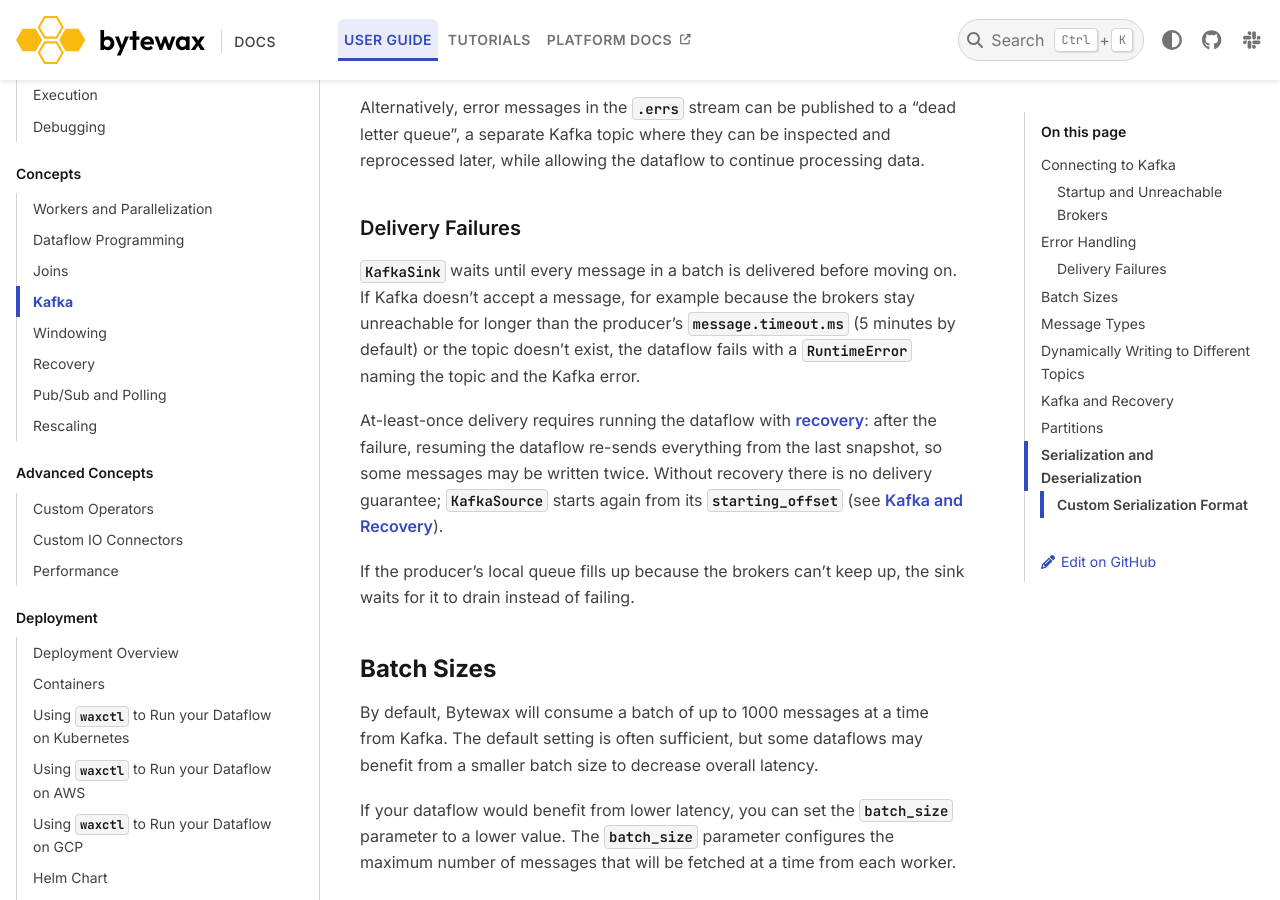
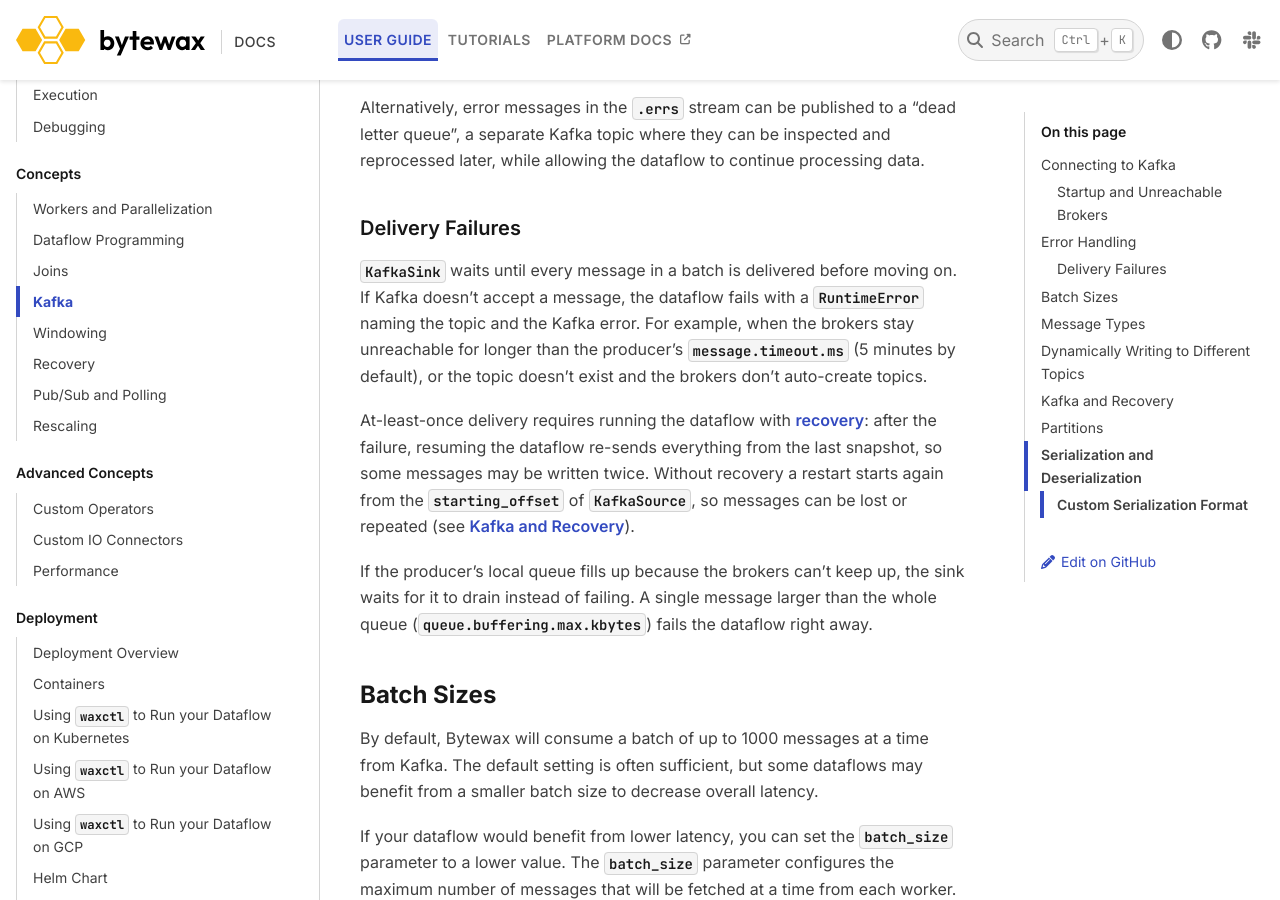
Before and after one commit to bytewax/bytewax, a Sphinx documentation site: the page built from docs/guide/concepts/kafka.md, in a window 1280 px wide and 900 px high, scrolled down 1843 px. Built offline with Sphinx 7.4.7 and the PyData theme 0.15.4, drawn with Linux system fonts in a browser that asks for light colours; pages that are not in the unit, such as notebooks, are missing from menus; comment, search, counter and statistics services are not loaded; some of the changed text lies outside the part shown.

Commit message:
Don't raise from KafkaSink.close; fail fast on oversized messages
Fixes for cases the delivery change got wrong:

- `close` no longer raises. `write_batch` already flushes and raises
  on failed deliveries, and Rust calls `close` from a destructor,
  including while unwinding from a failed `write_batch`, where a
  second exception aborts the process (exit 134) without printing
  either error. After a failed write, `close` purges the queue
  instead of waiting up to `message.timeout.ms`: resuming re-sends
  those messages anyway.
- When `produce` raises `BufferError` with nothing queued, the
  message alone is larger than the local queue
  (`queue.buffering.max.kbytes`) and waiting can't help; raise a
  `RuntimeError` saying so instead of retrying forever.
- Errors `produce` raises synchronously (e.g. a message bigger than
  `message.max.bytes`) are re-raised as a `RuntimeError` naming the
  topic, like failed deliveries.
- An `on_delivery` callback passed in `add_config` is called again;
  the per-message callback used to replace it.

Docs: merge the new note about broker-side auto-committed offsets
into the existing paragraph after the consumer-group example and say
they can skip or repeat messages; note that a missing topic only
fails when the brokers don't auto-create topics; say that without
recovery messages can be lost or repeated.

Signed-off-by: Mykyta Bozhenko <21245729+cheeeee@users.noreply.github.com>

```diff
--- a/docs/guide/concepts/kafka.md
+++ b/docs/guide/concepts/kafka.md
@@ -96,20 +96,24 @@
 
 {py:obj}`~bytewax.connectors.kafka.KafkaSink` waits until every
 message in a batch is delivered before moving on. If Kafka doesn't
-accept a message, for example because the brokers stay unreachable for
-longer than the producer's `message.timeout.ms` (5 minutes by default)
-or the topic doesn't exist, the dataflow fails with a `RuntimeError`
-naming the topic and the Kafka error.
+accept a message, the dataflow fails with a `RuntimeError` naming the
+topic and the Kafka error. For example, when the brokers stay
+unreachable for longer than the producer's `message.timeout.ms` (5
+minutes by default), or the topic doesn't exist and the brokers don't
+auto-create topics.
 
 At-least-once delivery requires running the dataflow with
 [recovery](#xref-recovery): after the failure, resuming the dataflow
 re-sends everything from the last snapshot, so some messages may be
-written twice. Without recovery there is no delivery guarantee;
-{py:obj}`~bytewax.connectors.kafka.KafkaSource` starts again from its
-`starting_offset` (see [Kafka and Recovery](#xref-kafka-recovery)).
+written twice. Without recovery a restart starts again from the
+`starting_offset` of
+{py:obj}`~bytewax.connectors.kafka.KafkaSource`, so messages can be
+lost or repeated (see [Kafka and Recovery](#xref-kafka-recovery)).
 
 If the producer's local queue fills up because the brokers can't keep
-up, the sink waits for it to drain instead of failing.
+up, the sink waits for it to drain instead of failing. A single
+message larger than the whole queue (`queue.buffering.max.kbytes`)
+fails the dataflow right away.
 
 ## Batch Sizes
 
@@ -194,14 +198,6 @@
 [`confluent_kafka`](https://docs.confluent.io/platform/current/clients/confluent-kafka-python/html/index.html#offset)
 library.
 
-Only recovery gives at-least-once delivery from
-{py:obj}`~bytewax.connectors.kafka.KafkaSource` to
-{py:obj}`~bytewax.connectors.kafka.KafkaSink`; see [Delivery
-Failures](#xref-kafka-delivery-failures). Broker-side offsets with
-`enable.auto.commit` are committed as messages are read, not after
-they are written out, so without recovery a failure can skip or
-repeat messages.
-
 If you are not using recovery and would prefer to track offsets on the
 broker side, you can pass additional options to the Kafka input
 sources to create a consumer group:
@@ -230,8 +226,13 @@
 interval is set to 5000ms.
 
 It is important to note that this interval is not coordinated with any
-processing steps within Bytewax. As a result, some messages may not be
-processed if the dataflow crashes.
+processing steps within Bytewax. As a result, if the dataflow crashes,
+some messages may not be processed (their offsets were committed
+before their output was written) or may be processed twice. Only
+recovery gives at-least-once delivery from
+{py:obj}`~bytewax.connectors.kafka.KafkaSource` to
+{py:obj}`~bytewax.connectors.kafka.KafkaSink`; see [Delivery
+Failures](#xref-kafka-delivery-failures).
 
 ## Partitions
 
```
Also changed, not shown: CHANGELOG.md (+3 -2 lines), 2 other files.
